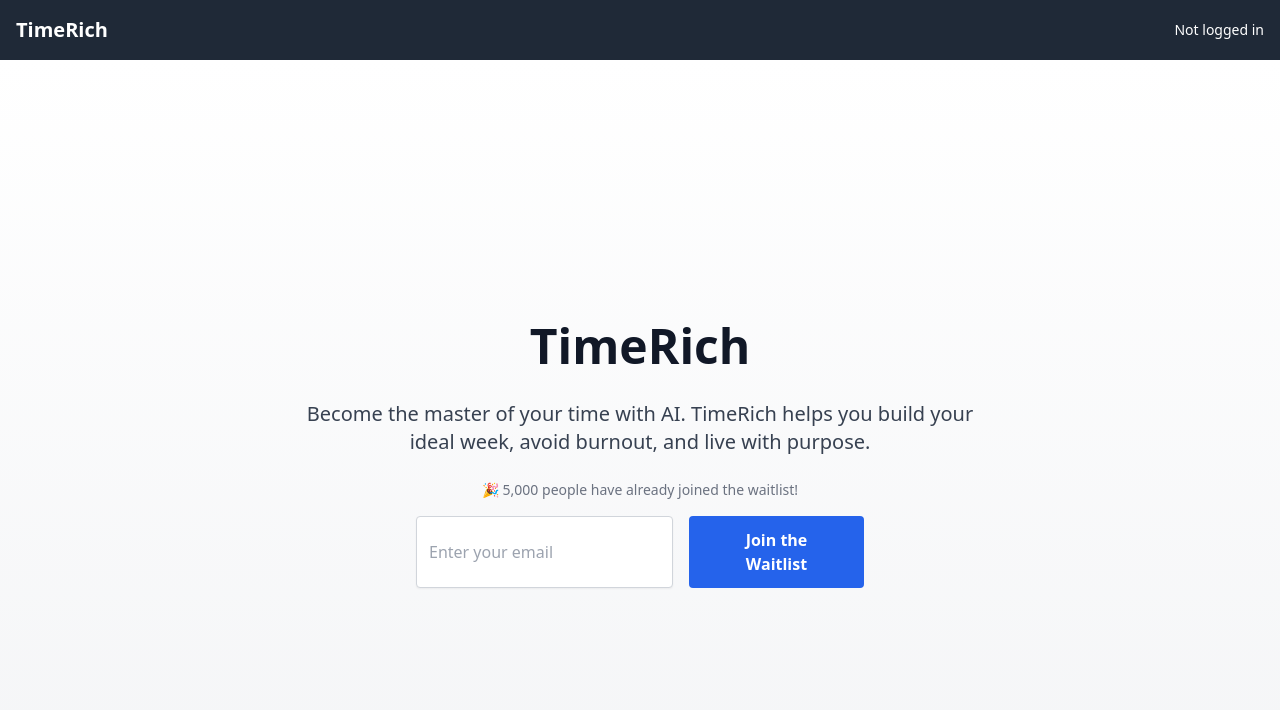
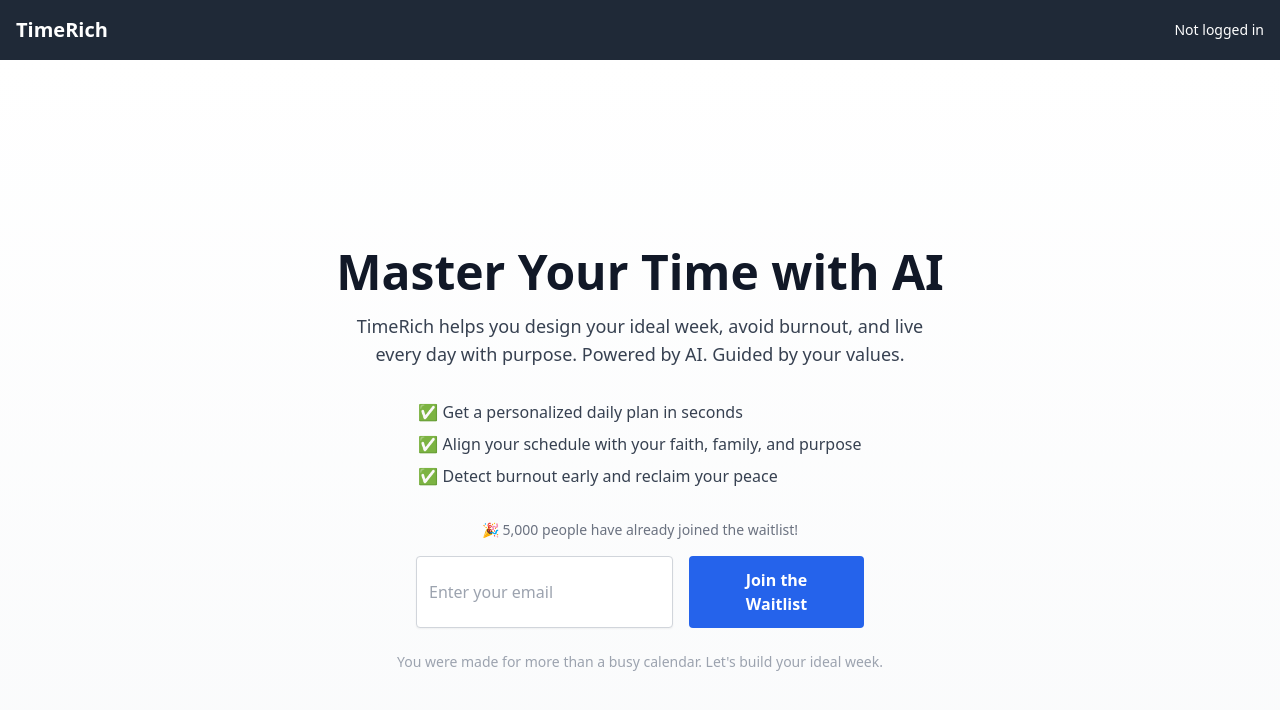
Before and after one commit to Flipgenius/timerich, a React (Vite) app: page / in a window 1280 px wide. Shown: the top 710 px of the page. Built offline with nearby package versions, Linux system fonts and the light colour scheme; no server answers; the database is empty.

Commit message:
🔥 Upgrade landing page copy and benefits

```diff
--- a/src/pages/LandingPage.tsx
+++ b/src/pages/LandingPage.tsx
@@ -16,7 +16,7 @@ export default function LandingPage() {
   useEffect(() => {
     const fetchCount = async () => {
       const snapshot = await getCountFromServer(collection(db, "waitlist"));
-      const count = snapshot.data().count + 5000; // ✅ Start at 5,000 for social proof
+      const count = snapshot.data().count + 5000; // start with social proof
       setWaitlistCount(count);
     };
     fetchCount();
@@ -46,7 +46,7 @@ export default function LandingPage() {
     const shareUrl = encodeURIComponent("https://usetimerich.com");
 
     return (
-      <div className="min-h-screen bg-gradient-to-b from-white to-gray-100 flex items-center justify-center text-center px-6">
+      <div className="min-h-screen bg-white flex items-center justify-center text-center px-6">
         <div>
           <h1 className="text-4xl sm:text-5xl font-bold text-gray-900 mb-4">
             🎉 You're on the Waitlist!
@@ -108,17 +108,22 @@ export default function LandingPage() {
   }
 
   return (
-    <div className="min-h-screen bg-gradient-to-b from-white to-gray-100 flex flex-col justify-center items-center px-6">
-      <div className="text-center max-w-2xl">
-        <h1 className="text-5xl font-extrabold text-gray-900 leading-tight mb-6">
-          TimeRich
+    <div className="min-h-screen bg-gradient-to-b from-white to-gray-50 flex flex-col items-center justify-center px-6 py-12 text-center">
+      <h1 className="text-4xl sm:text-5xl font-extrabold text-gray-900 mb-4">
+        Master Your Time with AI
       </h1>
-        <p className="text-xl text-gray-700 mb-6">
-          Become the master of your time with AI. TimeRich helps you build your
-          ideal week, avoid burnout, and live with purpose.
+      <p className="text-lg text-gray-700 max-w-xl mb-8">
+        TimeRich helps you design your ideal week, avoid burnout, and live every day
+        with purpose. Powered by AI. Guided by your values.
       </p>
 
-        {waitlistCount !== null ? (
+      <ul className="text-left text-gray-700 mb-8 max-w-md space-y-2">
+        <li>✅ Get a personalized daily plan in seconds</li>
+        <li>✅ Align your schedule with your faith, family, and purpose</li>
+        <li>✅ Detect burnout early and reclaim your peace</li>
+      </ul>
+
+      {waitlistCount !== null && (
         <p className="text-gray-500 mb-4 text-sm">
           🎉{" "}
           <span className="font-medium">
@@ -126,15 +131,11 @@ export default function LandingPage() {
           </span>{" "}
           people have already joined the waitlist!
         </p>
-        ) : (
-          <p className="text-gray-400 mb-4 text-sm italic">
-            Loading waitlist size...
-          </p>
       )}
 
       <form
         onSubmit={handleSubmit}
-          className="w-full max-w-md mx-auto flex flex-col sm:flex-row gap-4 mb-4"
+        className="w-full max-w-md mx-auto flex flex-col sm:flex-row gap-4 mb-6"
       >
         <input
           type="email"
@@ -153,11 +154,10 @@ export default function LandingPage() {
       </form>
 
       {status === "error" && (
-          <p className="text-red-500 font-medium">
-            Something went wrong. Please try again.
-          </p>
+        <p className="text-red-500 font-medium">Something went wrong. Try again.</p>
       )}
-      </div>
+
+      <p className="text-sm text-gray-400">You were made for more than a busy calendar. Let's build your ideal week.</p>
     </div>
   );
 }
```
Lines whose indentation alone changed are shown as unchanged.
